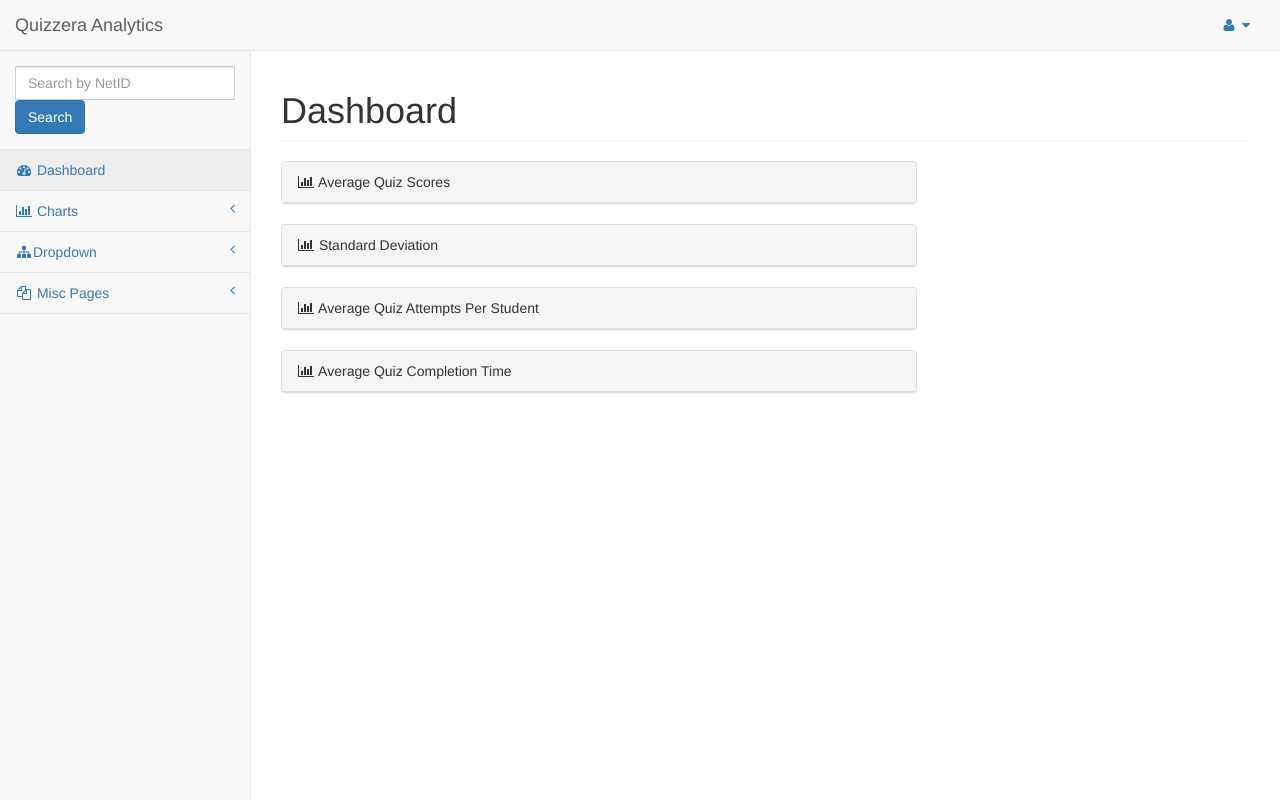
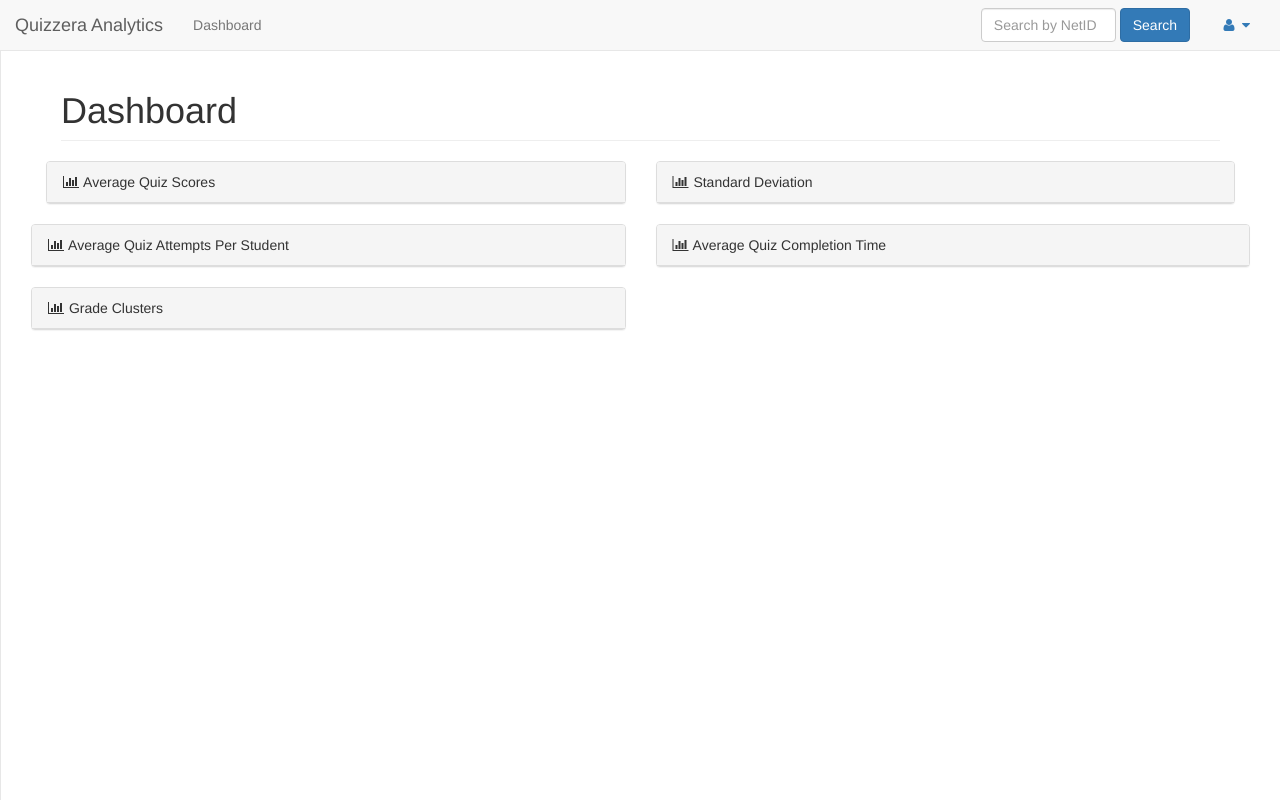
Before and after one commit to llbrower134/QuizzeraAnalytics, a Django app: template templates/components/index.html in a window 1280 px wide. Run offline with Django 3.2, Linux system fonts and the light colour scheme; the template is opened without the code that fills it, so the values that code supplies are empty; some libraries are stand-ins or nearby versions.

Commit message:
Addes clustering and made UI changes

```diff
--- a/dashboard/views.py
+++ b/dashboard/views.py
@@ -20,6 +20,7 @@ class IndexView(LoginRequiredMixin, TemplateView):
         context['quiz_attempts_class'] = plots.attempts_class_plot(attempt_data)
         context['quiz_time_class'] = plots.completion_time_class_plot(attempt_data)
         context['quiz_stddev_class'] = plots.stddev_class_plot(attempt_data)
+        context['clusters_class'] = plots.kmeans_class_plot(attempt_data)
         return context
 
 class ProfileView(LoginRequiredMixin, TemplateView):
--- a/static/dist/css/sb-admin-2.css
+++ b/static/dist/css/sb-admin-2.css
@@ -25,10 +25,14 @@ body {
 @media(min-width:768px) {
     #page-wrapper {
         position: inherit;
-        margin: 0 0 0 250px;
-        padding: 0 30px;
+        margin: 0 0 0 0px;
+        padding: 0 60px;
         border-left: 1px solid #e7e7e7;
     }
+}
+
+.search-input {
+    width: 135px !important;
 }
 
 .navbar-top-links {
--- a/templates/components/index.html
+++ b/templates/components/index.html
@@ -22,13 +22,16 @@
 </div>
 <!-- /.row -->
 <div class="row">
-    <div class="col-lg-8">
+    <div class="row">
+        <div class="col-lg-6">
             <div class="panel panel-default">
                 <div class="panel-heading">
                     <i class="fa fa-bar-chart-o fa-fw"></i> Average Quiz Scores
                     <div>{{quiz_avg_class|safe}}</div>
                 </div>
             </div>
+        </div>
+        <div class="col-lg-6">
             <div class="panel panel-default">
                 <div class="panel-heading">
                     <i class="fa fa-bar-chart-o fa-fw"></i> Standard Deviation
@@ -36,7 +39,10 @@
                 </div>
                 <!-- /.panel-body -->
             </div>
+        </div>
         <!-- /.panel -->
+        <div class="row">
+            <div class="col-lg-6">
                 <div class="panel panel-default">
                     <div class="panel-heading">
                         <i class="fa fa-bar-chart-o fa-fw"></i> Average Quiz Attempts Per Student
@@ -44,12 +50,27 @@
                     </div>
                     <!-- /.panel-body -->
                 </div>
+            </div>
+            <div class="col-lg-6">
                 <div class="panel panel-default">
                     <div class="panel-heading">
                         <i class="fa fa-bar-chart-o fa-fw"></i> Average Quiz Completion Time
                         <div>{{quiz_time_class|safe}}</div>
                     </div>
                     <!-- /.panel-body -->
+                </div>
+            </div>
+        </div>
+        <div class="row">
+            <div class="col-lg-6">
+                <div class="panel panel-default">
+                    <div class="panel-heading">
+                        <i class="fa fa-bar-chart-o fa-fw"></i> Grade Clusters
+                        <div>{{clusters_class|safe}}</div>
+                    </div>
+                    <!-- /.panel-body -->
+                </div>
+            </div>
         </div>
     </div>
 </div>
--- a/templates/dashboard/base.html
+++ b/templates/dashboard/base.html
@@ -14,8 +14,21 @@
             <a class="navbar-brand" href="{% url 'dashboard:index' %}">Quizzera Analytics</a>
         </div>
         <!-- /.navbar-header -->
+        <ul class="nav navbar-nav">
+            <li>
+                <a href="{% url 'dashboard:index' %}">Dashboard</a>
+            </li>
+        </ul>
 
         <ul class="nav navbar-top-links navbar-right">
+            <!-- Search Bar -->
+            <form class="navbar-form navbar-left" id="user_form" method="get" action="{% url 'dashboard:profile' %}">
+                    {% csrf_token %}
+                <div class="form-group">
+                    <input class="form-control search-input" type="text" size="50" name="student_id" placeholder="Search by NetID" id="student_id" />
+                </div>
+                <input class="btn btn-primary" type="submit" name="submit" value="Search" />
+            </form>
             <!-- /.dropdown-user-->
             <li class="dropdown">
                 <a class="dropdown-toggle" data-toggle="dropdown" href="#">
@@ -30,88 +43,6 @@
             <!-- /.dropdown -->
         </ul>
         <!-- /.navbar-top-links -->
-
-        <div class="navbar-default sidebar" role="navigation">
-            <div class="sidebar-nav navbar-collapse">
-                <ul class="nav" id="side-menu">
-                    <li class="sidebar-search">
-                        <div class="input-group custom-search-form">
-                            <form class="form-inline" id="user_form" method="get" action="{% url 'dashboard:profile' %}">
-                                {% csrf_token %}
-                                <!-- Display the search form elements here -->
-                                <input class="form-control" type="text" size="50" name="student_id" placeholder="Search by NetID" id="student_id" />
-                                <input class="btn btn-primary" type="submit" name="submit" value="Search" />
-                                <br />
-                            </form>
-                        </div>
-                        <!-- /input-group -->
-                    </li>
-
-                    <li>
-                        <a href="{% url 'dashboard:index' %}"><i class="fa fa-dashboard fa-fw"></i> Dashboard</a>
-                    </li>
-                    <li>
-                        <a href="#"><i class="fa fa-bar-chart-o fa-fw"></i> Charts<span class="fa arrow"></span></a>
-                        <ul class="nav nav-second-level">
-                            <li>
-                                <a href="{% url 'dashboard:quizavg' %}">Quiz Averages</a>
-                            </li>
-                            <li>
-                                <a href="{% url 'dashboard:quizattempts' %}">Quiz Attempts</a>
-                            </li>
-                            <li>
-                                <a href="{% url 'dashboard:quiztime' %}">Quiz Completion Time</a>
-                            </li>
-                        </ul>
-                        <!-- /.nav-second-level -->
-                    </li>
-                    <li>
-                        <a href="#"><i class="fa fa-sitemap fa-fw"></i>Dropdown<span class="fa arrow"></span></a>
-                        <ul class="nav nav-second-level">
-                            <li>
-                                <a href="#">Second Level Item</a>
-                            </li>
-                            <li>
-                                <a href="#">Second Level Item</a>
-                            </li>
-                            <li>
-                                <a href="#">Third Level <span class="fa arrow"></span></a>
-                                <ul class="nav nav-third-level">
-                                    <li>
-                                        <a href="#">Third Level Item</a>
-                                    </li>
-                                    <li>
-                                        <a href="#">Third Level Item</a>
-                                    </li>
-                                    <li>
-                                        <a href="#">Third Level Item</a>
-                                    </li>
-                                    <li>
-                                        <a href="#">Third Level Item</a>
-                                    </li>
-                                </ul>
-                                <!-- /.nav-third-level -->
-                            </li>
-                        </ul>
-                        <!-- /.nav-second-level -->
-                    </li>
-                    <li>
-                        <a href="#"><i class="fa fa-files-o fa-fw"></i> Misc Pages<span class="fa arrow"></span></a>
-                        <ul class="nav nav-second-level">
-                            <li>
-                                <a href="#">Blank Page</a>
-                            </li>
-                            <li>
-                                <a href="#">Login Page</a>
-                            </li>
-                        </ul>
-                        <!-- /.nav-second-level -->
-                    </li>
-                </ul>
-            </div>
-            <!-- /.sidebar-collapse -->
-        </div>
-        <!-- /.navbar-static-side -->
     </nav>
 
     <!-- Page Content -->
```
Also changed, not shown: dashboard/plots.py (+65 -0 lines), templates/components/profile.html (+5 -7 lines). Lines whose indentation alone changed are shown as unchanged.
